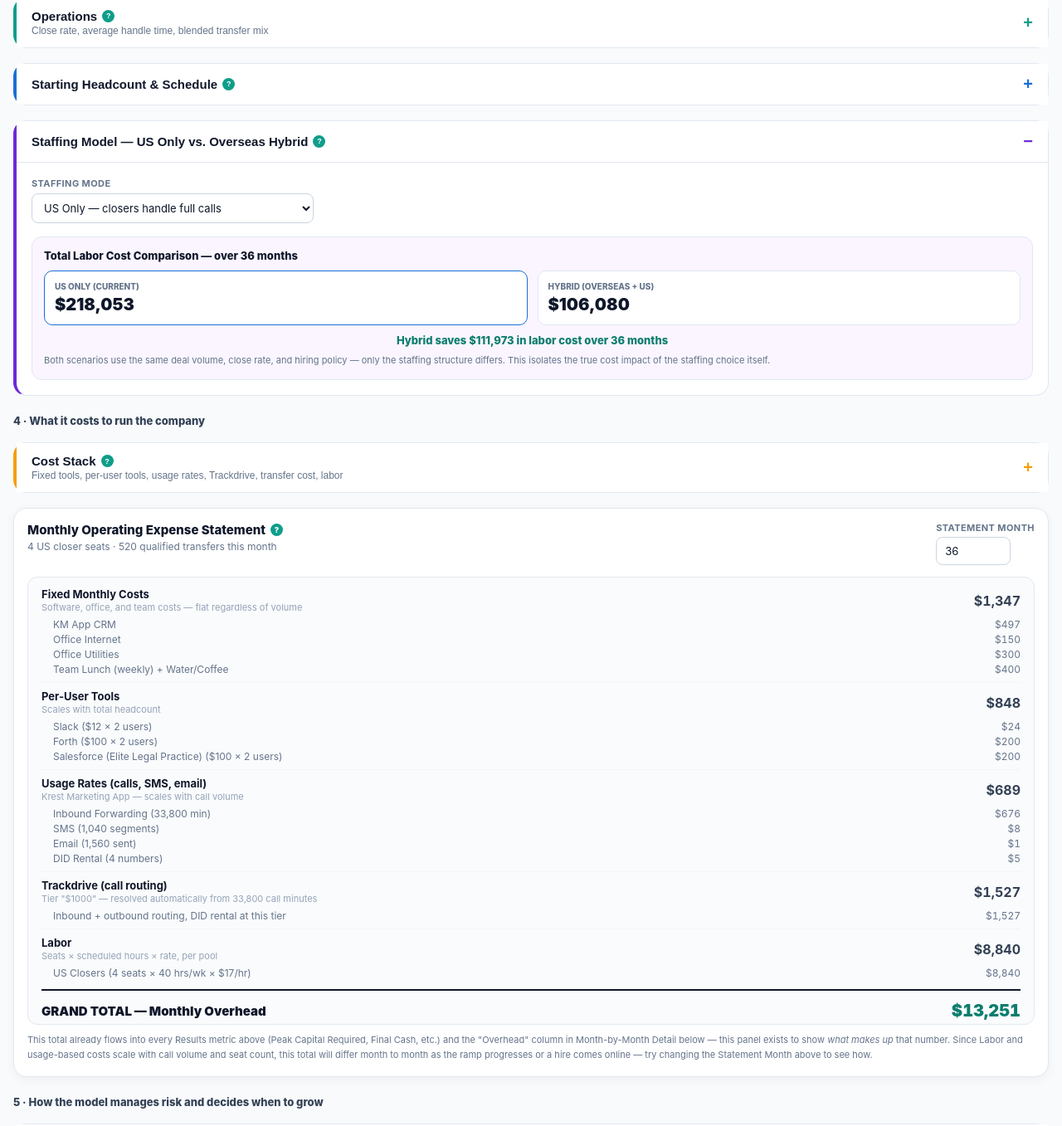
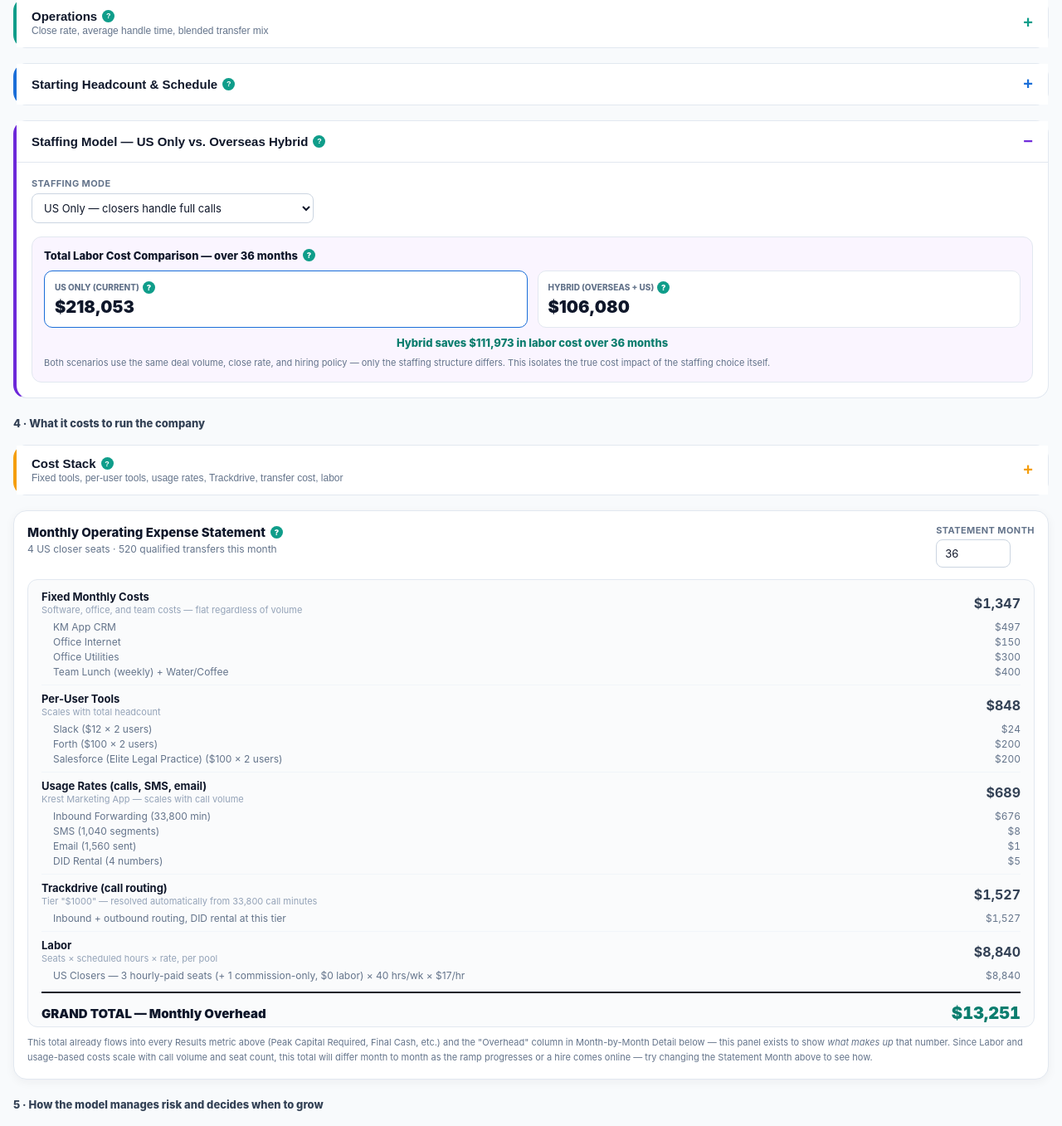
Before and after one commit to KrestMarketing-apps/Funding-Tier-Profit-Engine, a Next.js app: page /operating-model in a window 1280 px wide. Shown: the part 1885-3242 px from the top of the page at 83% size. Built offline with nearby package versions, Linux system fonts and the light colour scheme.

Commit message:
Refactor US labor cost display and headcount fields

```diff
--- a/components/FundingTierOperatingModel.tsx
+++ b/components/FundingTierOperatingModel.tsx
@@ -375,7 +375,7 @@ function ExpenseStatement({ row, month, setMonth, horizon, assumptions }: {
             <div style={{ fontWeight: 700, color: "#334155", fontVariantNumeric: "tabular-nums" }}>{money.format(cb.labor)}</div>
           </div>
           <div style={{ marginTop: 6, paddingLeft: 14, display: "grid", gap: 3 }}>
-            <LedgerSubline label={`US Closers (${row.concurrentSeats} seat${row.concurrentSeats === 1 ? "" : "s"} × ${a.headcount.scheduledHoursPerWeek} hrs/wk × ${money.format(a.costs.laborRatePerHour)}/hr${a.headcount.scheduledHoursPerWeek > a.headcount.overtimeThresholdHoursPerWeek ? `, incl. ${a.headcount.overtimeMultiplier}× OT beyond ${a.headcount.overtimeThresholdHoursPerWeek}hrs` : ""})`} amount={cb.usLabor} />
+            <LedgerSubline label={`US Closers — ${Math.max(0, row.concurrentSeats - Math.min(a.headcount.commissionOnlySeats, row.concurrentSeats))} hourly-paid seat${Math.max(0, row.concurrentSeats - Math.min(a.headcount.commissionOnlySeats, row.concurrentSeats)) === 1 ? "" : "s"}${a.headcount.commissionOnlySeats > 0 ? ` (+ ${Math.min(a.headcount.commissionOnlySeats, row.concurrentSeats)} commission-only, $0 labor)` : ""} × ${a.headcount.scheduledHoursPerWeek} hrs/wk × ${money.format(a.costs.laborRatePerHour)}/hr${a.headcount.scheduledHoursPerWeek > a.headcount.overtimeThresholdHoursPerWeek ? `, incl. ${a.headcount.overtimeMultiplier}× OT beyond ${a.headcount.overtimeThresholdHoursPerWeek}hrs` : ""}`} amount={cb.usLabor} />
             {isHybrid && (
               <LedgerSubline label={`Overseas Qualifiers (${row.overseasSeats} seat${row.overseasSeats === 1 ? "" : "s"} × ${a.headcount.overseasScheduledHoursPerWeek} hrs/wk × ${money.format(a.headcount.overseasRatePerHour)}/hr)`} amount={cb.overseasLabor} />
             )}
@@ -403,16 +403,23 @@ function StaffingComparison({ usOnlyLabor, hybridLabor, currentMode, horizon }:
   const savings = usOnlyLabor - hybridLabor;
   return (
     <div style={{ marginTop: 16, border: "1px solid #e2e8f0", borderRadius: 12, padding: 14, background: "#faf5ff" }}>
-      <div style={{ fontWeight: 800, fontSize: 13, color: "#0f172a", marginBottom: 10 }}>
+      <div style={{ fontWeight: 800, fontSize: 13, color: "#0f172a", marginBottom: 10, display: "flex", alignItems: "center", gap: 6 }}>
         Total Labor Cost Comparison — over {horizon} months
+        <InlineTip text={`How this is calculated: the model runs two complete, independent simulations of the exact same ${horizon}-month deal volume, close rate, and hiring policy — one with Staffing Mode forced to "US Only," one forced to "Hybrid." Every month in each simulation contributes its labor cost (regular hours + overtime for US closers, plus overseas wages if hybrid, minus anything paid to commission-only seats) to that scenario's running total. The two totals shown below are those sums — nothing else in the model (revenue, commission, other overhead) changes between them, so the difference you see is purely the cost of the staffing choice.`} width={320} />
       </div>
       <div style={{ display: "grid", gridTemplateColumns: "1fr 1fr", gap: 12 }}>
         <div style={{ background: "#fff", border: `1px solid ${currentMode === "us_only" ? FT_BLUE : "#e2e8f0"}`, borderRadius: 10, padding: 12 }}>
-          <div style={{ fontSize: 10, fontWeight: 800, color: "#64748b", textTransform: "uppercase" }}>US Only {currentMode === "us_only" && "(current)"}</div>
+          <div style={{ fontSize: 10, fontWeight: 800, color: "#64748b", textTransform: "uppercase", display: "flex", alignItems: "center", gap: 4 }}>
+            US Only {currentMode === "us_only" && "(current)"}
+            <InlineTip text="Sum of US closer labor cost (hourly wage + overtime, per your current rate and schedule, excluding any Commission-Only Seats) across every month of the simulation, assuming Staffing Mode is US Only for the full run — no overseas team, no hybrid handoff." width={260} />
+          </div>
           <div style={{ fontSize: 20, fontWeight: 900, color: "#0f172a", marginTop: 4 }}>{money.format(usOnlyLabor)}</div>
         </div>
         <div style={{ background: "#fff", border: `1px solid ${currentMode === "hybrid" ? FT_PURPLE : "#e2e8f0"}`, borderRadius: 10, padding: 12 }}>
-          <div style={{ fontSize: 10, fontWeight: 800, color: "#64748b", textTransform: "uppercase" }}>Hybrid (overseas + US) {currentMode === "hybrid" && "(current)"}</div>
+          <div style={{ fontSize: 10, fontWeight: 800, color: "#64748b", textTransform: "uppercase", display: "flex", alignItems: "center", gap: 4 }}>
+            Hybrid (overseas + US) {currentMode === "hybrid" && "(current)"}
+            <InlineTip text="Sum of US closer labor cost PLUS overseas qualifier labor cost, across every month, assuming Staffing Mode is Hybrid for the full run — using your current overseas rate, seats, hours, and qualifying-share split. Hiring events in this scenario may add seats to whichever pool (US or overseas) is actually strained." width={280} />
+          </div>
           <div style={{ fontSize: 20, fontWeight: 900, color: "#0f172a", marginTop: 4 }}>{money.format(hybridLabor)}</div>
         </div>
       </div>
@@ -796,13 +803,16 @@ export default function FundingTierOperatingModel() {
 
         <Accordion title="Starting Headcount &amp; Schedule" accent={FT_BLUE}
           tooltip="The company's staffing starting point for the US closer team — how many people, how many can take calls at once, and what hours the team covers. Every agent is assumed to work across all three backends — none are dedicated to a single one.">
-          <div style={grid3}>
+          <div style={grid4}>
             <NumField label="Starting Total Headcount" value={a.headcount.totalHeadcount}
               onChange={v => update("headcount", { totalHeadcount: v })}
               tooltip="Total US company headcount at the start of the simulation — used for every per-user software cost below (Slack, Salesforce, etc.), since all agents work across all backends." />
             <NumField label="US Closer Seats" value={a.headcount.concurrentSeats}
               onChange={v => update("headcount", { concurrentSeats: v })}
               tooltip="How many US-based agents can be actively on a call at the same time. In Hybrid mode, this pool only handles the closing portion of each call — see Staffing Model below." />
+            <NumField label="Commission-Only Seats" value={a.headcount.commissionOnlySeats}
+              onChange={v => update("headcount", { commissionOnlySeats: v })}
+              tooltip="How many of the US Closer Seats above are paid commission-only — no hourly wage or overtime at all, earning purely through the per-deal agent commission already modeled in each backend's payout. Capacity and call-handling stay the same; only the labor cost line changes. Set to your own seat (or any 1099/commission-only closer) to remove their hourly cost entirely." />
             <NumField label="Active DIDs (phone numbers)" value={a.headcount.activeDIDs}
               onChange={v => update("headcount", { activeDIDs: v })}
               tooltip="Number of active phone numbers rented, which factors into DID rental costs (both Krest Marketing App and Trackdrive)." />
```
